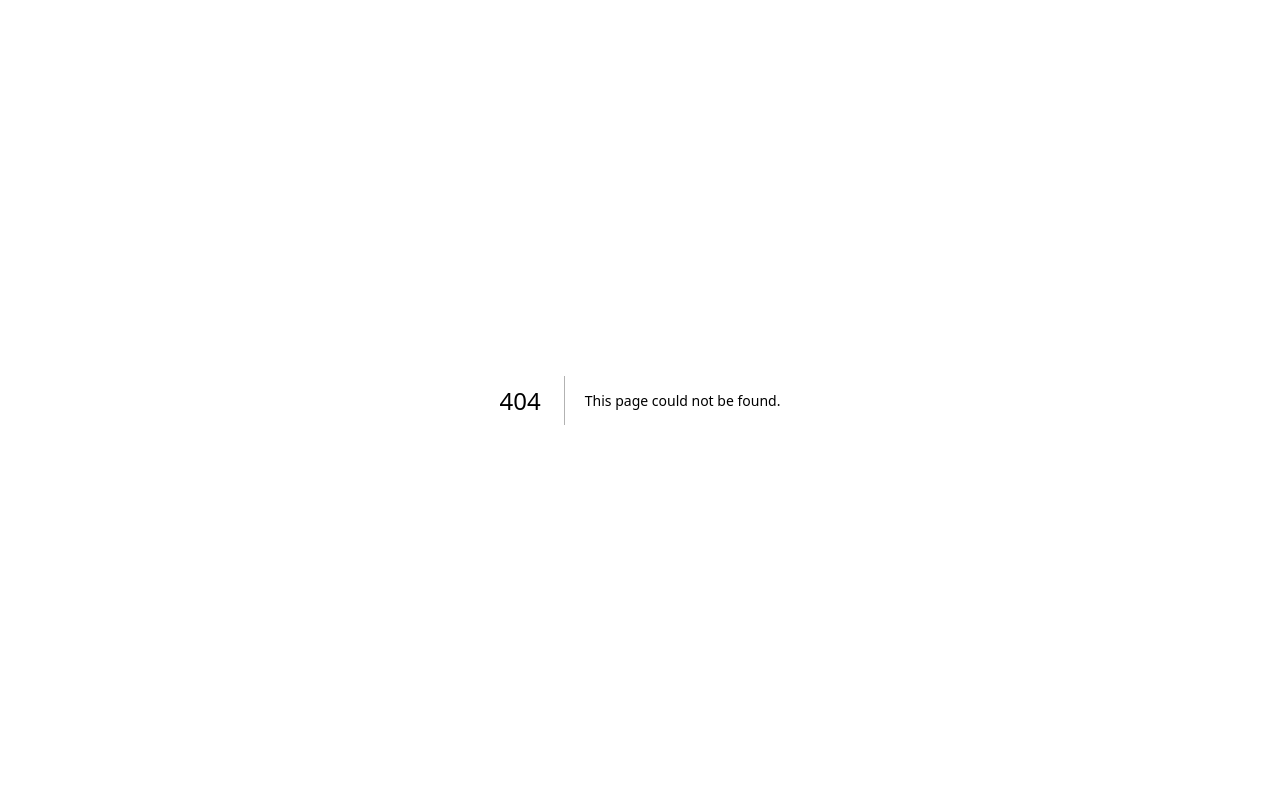
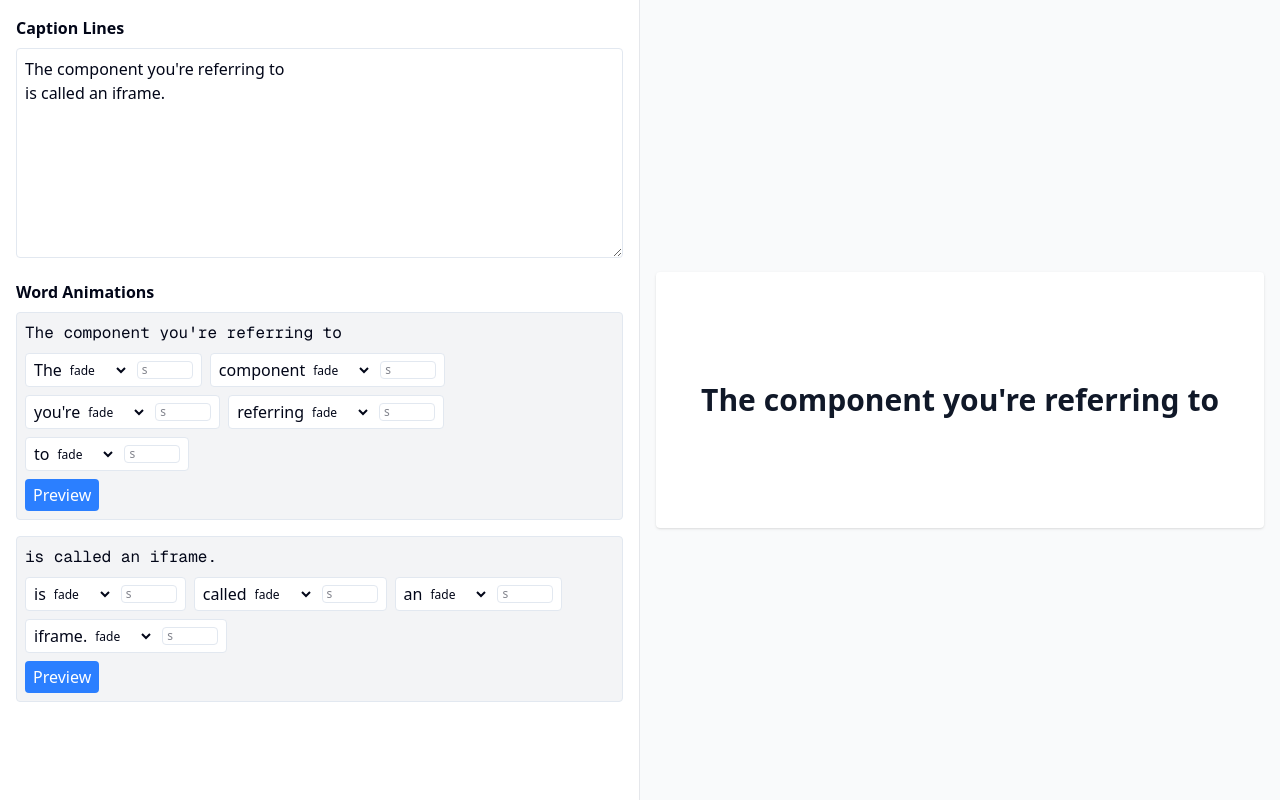
Before and after one commit to BillMuriu/video-editing-components, a Next.js app: page /caption-animation in a window 1280 px wide. Before the commit this address had no page. Built offline with nearby package versions, Linux system fonts and the light colour scheme.

Commit message:
This is the first promise of the text editor

```diff
--- /dev/null
+++ b/app/caption-animation/components/CaptionEditor.tsx
@@ -0,0 +1,95 @@
+"use client";
+
+import React, { useState } from "react";
+import { useCaptionStore } from "./captionStore";
+
+export const CaptionEditor = () => {
+  const {
+    lines,
+    setLines,
+    setCurrentLine,
+    animationTypes,
+    setWordAnimation,
+    setWordDuration,
+  } = useCaptionStore();
+
+  const [input, setInput] = useState(lines.map((l) => l.text).join("\n"));
+
+  // Update lines from textarea
+  const handleInputChange = (e: React.ChangeEvent<HTMLTextAreaElement>) => {
+    const value = e.target.value;
+    setInput(value);
+    const split = value.split("\n");
+    setLines(
+      split.map((text, idx) => ({
+        text,
+        words: text.split(/\s+/).map((w, widx) => {
+          const prevAnim = lines[idx]?.words?.[widx]?.animation;
+          const prevDuration = lines[idx]?.words?.[widx]?.duration;
+          const wordObj = { text: w };
+          if (prevAnim) wordObj.animation = prevAnim;
+          if (prevDuration !== undefined) wordObj.duration = prevDuration;
+          return wordObj;
+        }),
+      }))
+    );
+  };
+
+  return (
+    <div>
+      <h2 className="font-bold mb-2">Caption Lines</h2>
+      <textarea
+        className="w-full border rounded p-2 mb-4"
+        rows={8}
+        value={input}
+        onChange={handleInputChange}
+        placeholder="Enter one caption line per row"
+      />
+      <h3 className="font-semibold mb-2">Word Animations</h3>
+      {lines.map((line, idx) => (
+        <div key={idx} className="mb-4 p-2 border rounded bg-gray-100">
+          <div className="mb-1 font-mono">{line.text}</div>
+          <div className="mt-2 flex flex-wrap gap-2">
+            {line.words?.map((word, widx) => (
+              <span
+                key={widx}
+                className="inline-flex items-center gap-1 bg-white border rounded px-2 py-1"
+              >
+                <span>{word.text}</span>
+                <select
+                  value={word.animation}
+                  onChange={(e) => setWordAnimation(idx, widx, e.target.value)}
+                  className="text-xs"
+                >
+                  {animationTypes.map((type) => (
+                    <option key={type} value={type}>
+                      {type}
+                    </option>
+                  ))}
+                </select>
+                <input
+                  type="number"
+                  min={0.01}
+                  step={0.01}
+                  value={word.duration ?? ""}
+                  onChange={(e) =>
+                    setWordDuration(idx, widx, Number(e.target.value))
+                  }
+                  className="w-14 text-xs border rounded px-1 ml-1"
+                  placeholder="s"
+                  title="Duration (seconds)"
+                />
+              </span>
+            ))}
+          </div>
+          <button
+            className="mt-2 px-2 py-1 bg-blue-500 text-white rounded"
+            onClick={() => setCurrentLine(idx)}
+          >
+            Preview
+          </button>
+        </div>
+      ))}
+    </div>
+  );
+};
--- /dev/null
+++ b/app/caption-animation/components/CaptionPreview.tsx
@@ -0,0 +1,64 @@
+"use client";
+import React from "react";
+import { motion, AnimatePresence } from "framer-motion";
+import { useCaptionStore } from "./captionStore";
+
+export const CaptionPreview = () => {
+  const { lines, currentLine } = useCaptionStore();
+  const line = lines[currentLine];
+
+  const variants = {
+    fade: {
+      initial: { opacity: 0 },
+      animate: { opacity: 1 },
+      exit: { opacity: 0 },
+    },
+    slide: {
+      initial: { y: 40, opacity: 0 },
+      animate: { y: 0, opacity: 1 },
+      exit: { y: -40, opacity: 0 },
+    },
+    bounce: {
+      initial: { scale: 0.8, opacity: 0 },
+      animate: {
+        scale: 1,
+        opacity: 1,
+        transition: { type: "spring", bounce: 0.5 },
+      },
+      exit: { scale: 0.8, opacity: 0 },
+    },
+  };
+
+  return (
+    <div className="w-full h-64 flex items-center justify-center bg-white rounded shadow relative">
+      <AnimatePresence mode="wait">
+        {line && (
+          <div
+            key={currentLine}
+            className="text-3xl font-bold text-gray-900 text-center px-4 flex flex-wrap gap-2 items-center justify-center w-full h-full"
+            style={{ position: "absolute", width: "100%" }}
+          >
+            {line.words?.map((word, widx) => {
+              // Calculate delay as the sum of durations of previous words
+              const delay = line.words
+                .slice(0, widx)
+                .reduce((acc, w) => acc + (w.duration ?? 0), 0);
+              return (
+                <motion.span
+                  key={widx}
+                  initial={variants[word.animation]?.initial || {}}
+                  animate={variants[word.animation]?.animate || {}}
+                  exit={variants[word.animation]?.exit || {}}
+                  transition={{ duration: word.duration ?? 0.5, delay }}
+                  className="inline-block"
+                >
+                  {word.text}
+                </motion.span>
+              );
+            })}
+          </div>
+        )}
+      </AnimatePresence>
+    </div>
+  );
+};
--- /dev/null
+++ b/app/caption-animation/components/captionStore.ts
@@ -0,0 +1,76 @@
+import { create } from "zustand";
+import { persist } from "zustand/middleware";
+
+export type CaptionWord = {
+  text: string;
+  animation?: string;
+  duration?: number;
+};
+
+export type CaptionLine = {
+  text: string;
+  words: CaptionWord[];
+};
+
+interface CaptionState {
+  lines: CaptionLine[];
+  currentLine: number;
+  animationTypes: string[];
+  setLines: (lines: CaptionLine[]) => void;
+  setCurrentLine: (idx: number) => void;
+  setWordAnimation: (
+    lineIdx: number,
+    wordIdx: number,
+    animation: string
+  ) => void;
+  setWordDuration: (lineIdx: number, wordIdx: number, duration: number) => void;
+}
+
+function splitWords(text: string): CaptionWord[] {
+  return text.split(/\s+/).map((w) => ({ text: w }));
+}
+
+export const useCaptionStore = create<CaptionState>(
+  persist(
+    (set) => ({
+      lines: [
+        {
+          text: "The component you're referring to",
+          words: splitWords("The component you're referring to"),
+        },
+        {
+          text: "is called an iframe.",
+          words: splitWords("is called an iframe."),
+        },
+      ],
+      currentLine: 0,
+      animationTypes: ["fade", "slide", "bounce"],
+      setLines: (lines) => set({ lines }),
+      setCurrentLine: (idx) => set({ currentLine: idx }),
+      // No line-level animation/duration/exit
+      setWordAnimation: (lineIdx, wordIdx, animation) =>
+        set((state) => {
+          const lines = [...state.lines];
+          const words = [...lines[lineIdx].words];
+          words[wordIdx] = { ...words[wordIdx], animation };
+          lines[lineIdx] = { ...lines[lineIdx], words };
+          return { lines };
+        }),
+      setWordDuration: (lineIdx, wordIdx, duration) =>
+        set((state) => {
+          const lines = [...state.lines];
+          const words = [...lines[lineIdx].words];
+          words[wordIdx] = { ...words[wordIdx], duration };
+          lines[lineIdx] = { ...lines[lineIdx], words };
+          return { lines };
+        }),
+    }),
+    {
+      name: "caption-store-v1",
+      partialize: (state) => ({
+        lines: state.lines,
+        currentLine: state.currentLine,
+      }),
+    }
+  )
+);
--- /dev/null
+++ b/app/caption-animation/page.tsx
@@ -0,0 +1,20 @@
+import React from "react";
+import { CaptionEditor } from "./components/CaptionEditor";
+import { CaptionPreview } from "./components/CaptionPreview";
+
+const CaptionAnimation = () => {
+  return (
+    <div className="min-h-screen bg-white flex flex-col md:flex-row">
+      {/* Editor Panel */}
+      <div className="w-full md:w-1/2 p-4 border-r border-gray-200">
+        <CaptionEditor />
+      </div>
+      {/* Preview Panel */}
+      <div className="w-full md:w-1/2 p-4 flex items-center justify-center bg-gray-50">
+        <CaptionPreview />
+      </div>
+    </div>
+  );
+};
+
+export default CaptionAnimation;
```
Also changed, not shown: app/caption-animation/docs/README.md (added).
